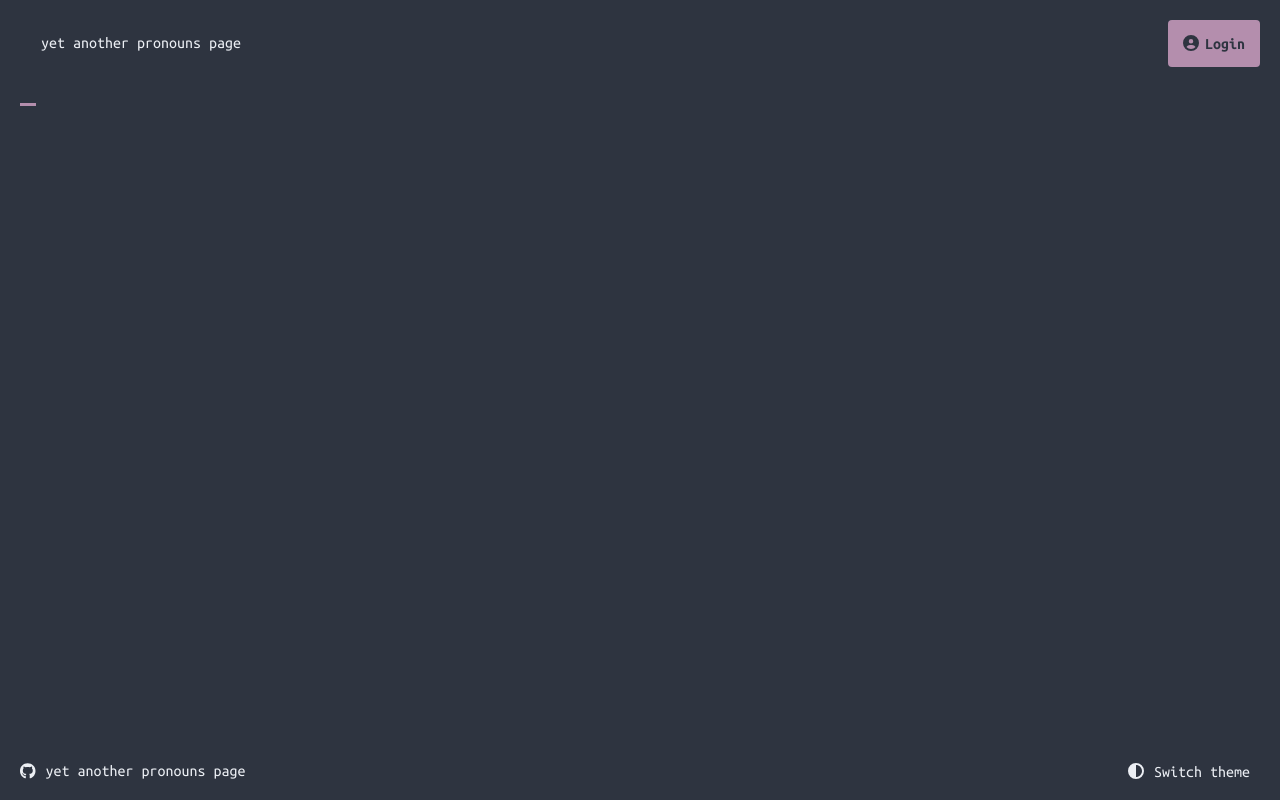
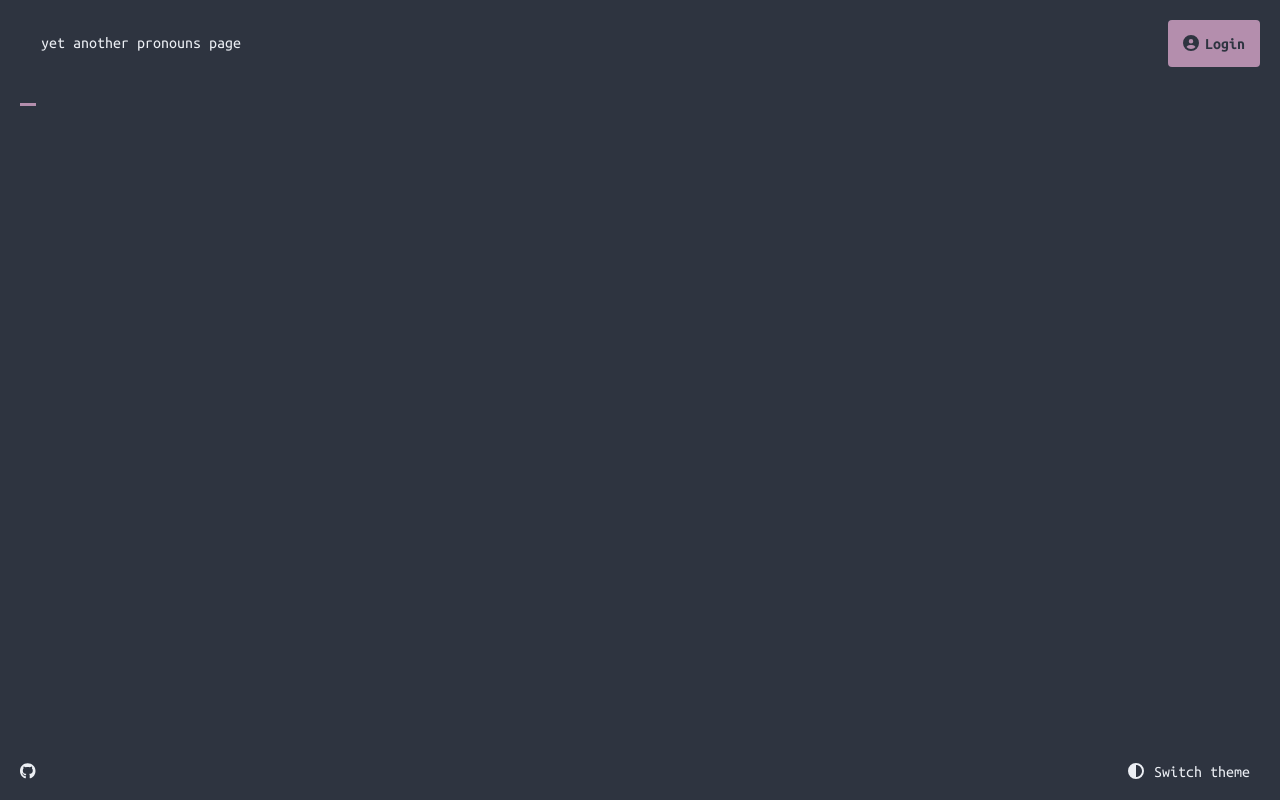
Before and after one commit to mayudev/yet-another-pronouns-page, a React (Create React App) app in the folder web/: page / in a window 1280 px wide. Built offline with nearby package versions, Linux system fonts and the light colour scheme; no server answers.

Commit message:
fix: remove unneeded stuff from footer

```diff
--- a/web/src/components/Footer.tsx
+++ b/web/src/components/Footer.tsx
@@ -12,7 +12,6 @@ function Footer() {
       <a href="https://github.com/mayudev/yet-another-pronouns-page">
         <FooterItem icon={faGithub} />
       </a>
-      <FooterItem value="yet another pronouns page" />
 
       <span style={{ flex: 1 }} />
 
@@ -21,12 +20,6 @@ function Footer() {
         value="Switch theme"
         onClick={() => themeSwitcher.toggle()}
       />
-      {/* <FontAwesomeIcon className="footer__item" icon={faIceCream} />
-      <FontAwesomeIcon
-        className="footer__item"
-        icon={faCircleHalfStroke}
-        onClick={() => switchTheme.toggle()}
-      /> */}
     </footer>
   );
 }
```
